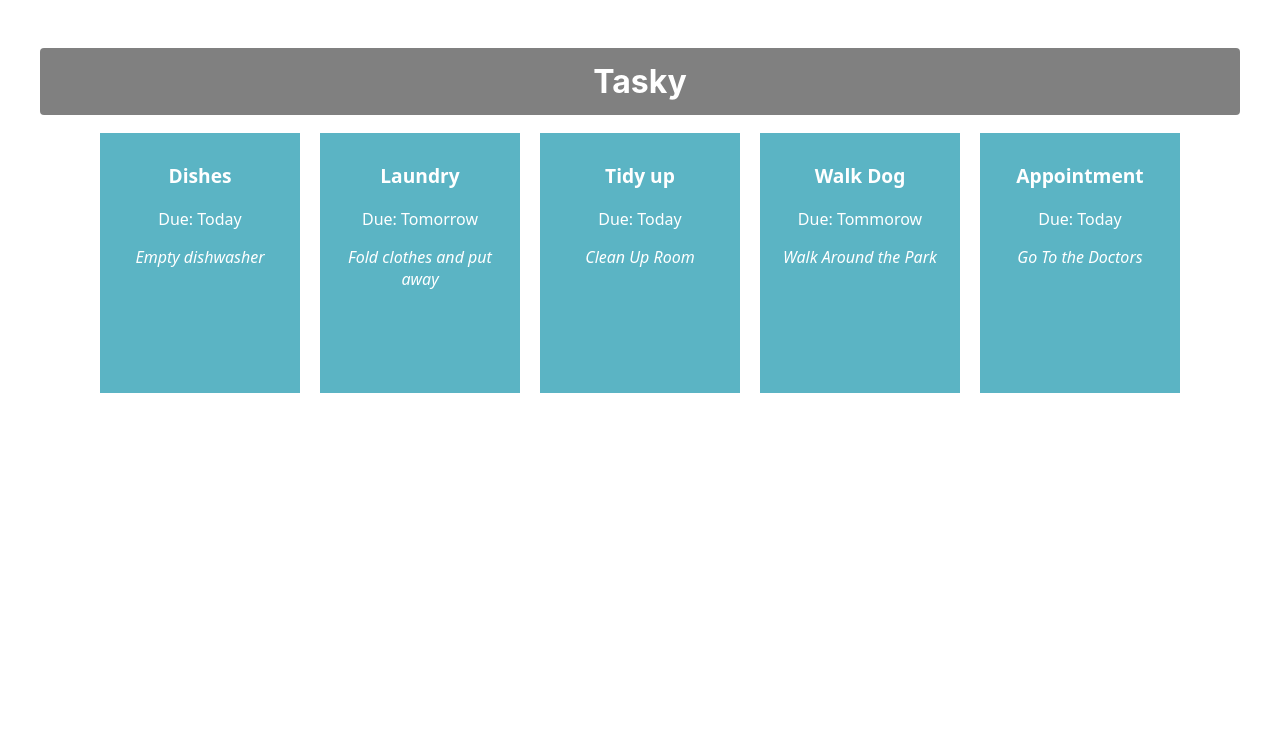
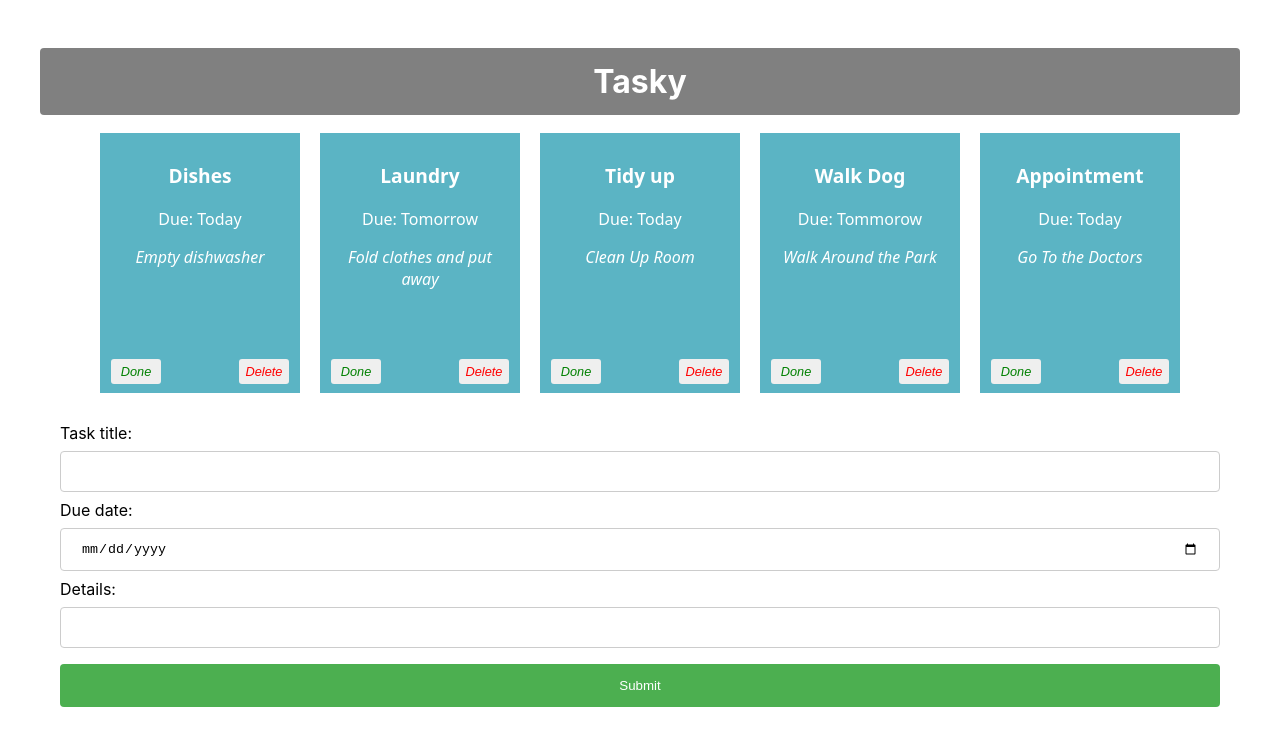
Before and after one commit to SimmiiP/react-basic-labs, a React (Create React App) app in the folder tasky/: page / in a window 1280 px wide. Shown: the top 746 px of the page. Built offline with nearby package versions, Linux system fonts and the light colour scheme.

Commit message:
Week 3 Lab A done

```diff
--- a/tasky/package.json
+++ b/tasky/package.json
@@ -9,6 +9,7 @@
     "react": "^17.0.2",
     "react-dom": "^17.0.2",
     "react-scripts": "5.0.0",
+    "uuid": "^8.3.2",
     "web-vitals": "^2.1.3"
   },
   "scripts": {
--- a/tasky/src/App.css
+++ b/tasky/src/App.css
@@ -38,3 +38,55 @@
 .describe{
   font-style: italic;
 }
+button {
+  border: none;
+  border-radius: 3px;
+  font-style: italic;
+  font-size: 0.8em;
+  margin: 4px 6px;
+  width: 50px;
+  height: 25px;
+}
+
+.doneButton {
+  position: absolute;
+  bottom: 5px;
+  left: 5px;
+  color: green;
+}
+
+.deleteButton {
+  position: absolute;
+  bottom: 5px;
+  right: 5px;
+  color: red;
+}
+
+input[type=text], input[type=date] {
+  width: 100%;
+  padding: 12px 20px;
+  margin: 8px 0;
+  display: inline-block;
+  border: 1px solid #ccc;
+  border-radius: 4px;
+  box-sizing: border-box;
+}
+
+input[type=submit] {
+  width: 100%;
+  background-color: #4CAF50;
+  color: white;
+  padding: 14px 20px;
+  margin: 8px 0;
+  border: none;
+  border-radius: 4px;
+  cursor: pointer;
+}
+
+input[type=submit]:hover {
+  background-color: #45a049;
+}
+
+form {
+  text-align: left;
+}
--- a/tasky/src/App.js
+++ b/tasky/src/App.js
@@ -2,30 +2,88 @@
 import './App.css';
 import Task from './components/Task';
 import React, {useState} from 'react';
-
+import AddTaskForm from './components/Form';
+import { v4 as uuidv4} from 'uuid';
 function App() {
 
   const [ taskState, setTaskState ] = useState({
     tasks: [
-      {id: 1, title:"Dishes", deadline: "Today", description: "Empty dishwasher"},
-      {id: 2, title: "Laundry", deadline: "Tomorrow", description: "Fold clothes and put away"},
-      {id: 3, title: "Tidy up", deadline: "Today", description: "Clean Up Room"},
-      {id: 4, title: "Walk Dog", deadline: "Tommorow", description: "Walk Around the Park"},
-      {id: 5, title: "Appointment", deadline: "Today", description: "Go To the Doctors"}
+      {id: 1, title:"Dishes", deadline: "Today", description: "Empty dishwasher", done: false},
+      {id: 2, title: "Laundry", deadline: "Tomorrow", description: "Fold clothes and put away", done: false},
+      {id: 3, title: "Tidy up", deadline: "Today", description: "Clean Up Room", done: false},
+      {id: 4, title: "Walk Dog", deadline: "Tommorow", description: "Walk Around the Park", done: false},
+      {id: 5, title: "Appointment", deadline: "Today", description: "Go To the Doctors", done: false}
     ]
   });
+
+  const [ formState, setFormState ] = useState({
+    title: "",
+    description: "",
+    deadline: ""
+  });
+
+  const formChangeHandler = (event) => {
+    let form = {...formState};
+
+    switch(event.target.name) {
+      case "title":
+          form.title = event.target.value;
+          break;
+      case "description":
+          form.description = event.target.value;
+          break;
+      case "deadline":
+          form.deadline = event.target.value;
+          break;
+      default:
+          form = formState;
+    }
+    setFormState(form);
+  }
+
+  console.log(formState);
+
+  const doneHandler = (taskIndex) => {
+    const tasks = [...taskState.tasks];
+    tasks[taskIndex].done = !tasks[taskIndex].done;
+    setTaskState({tasks});
+  }
+
+  const deleteHandler = (taskIndex) => {
+    const tasks = [...taskState.tasks];
+    tasks.splice(taskIndex, 1);
+    setTaskState({tasks});
+  }
+
+  const formSubmitHandler = (event) => {
+    event.preventDefault();
+
+    const tasks = [...taskState.tasks];
+    const form = {...formState};
+
+    form.id = uuidv4();
+
+    tasks.push(form);
+    setTaskState({tasks});
+  }
 
   return (
     <div className="container">
       <h1>Tasky</h1>
-      {taskState.tasks.map((task) => (
+      {taskState.tasks.map((task, index) => (
     <Task
       title={task.title}
       description={task.description}
       deadline={task.deadline}
       key={task.id}
+      done={task.done}
+      markDone={() => doneHandler(index)}
+      deleteTask = {() => deleteHandler(index)}
     />
   ))}
+ <AddTaskForm submit={formSubmitHandler} change={formChangeHandler} />
+
+
 
       </div>
   );
--- /dev/null
+++ b/tasky/src/components/Form.js
@@ -0,0 +1,29 @@
+import React from "react";
+
+const AddTaskForm = (props) => {
+
+  return (
+    <div>
+      <form onSubmit = {props.submit}>
+        <label>
+            Task title:
+            <input type="text" name="title" required onChange={(event) => props.change(event)} />
+        </label>
+        <br />
+        <label>
+            Due date:
+            <input type="date" name="deadline" required onChange={(event) => props.change(event)}/>
+        </label>
+        <br />
+        <label>
+            Details:
+            <input type="text" name="description" onChange={(event) => props.change(event)}/>
+        </label>
+        <input type="submit" value="Submit" onChange={(event) => props.change(event)}/>
+        </form>
+
+    </div>
+  )
+};
+
+export default AddTaskForm;
--- a/tasky/src/components/Task.js
+++ b/tasky/src/components/Task.js
@@ -3,10 +3,12 @@
 const Task = (props) => {
 
     return (
-        <div className="card">
+        <div className="card" style={{backgroundColor: props.done ? 'lightgrey' : '#5bb4c4'}}>
             <p className="title">{props.title}</p>
             <p>Due: {props.deadline}</p>
             <p className="describe">{props.description}</p>
+            <button onClick={props.markDone} className='doneButton'>Done</button>
+            <button className='deleteButton' onClick={props.deleteTask}>Delete</button>
         </div>
     )
 }
```
Also changed, not shown: 1 other file (tests, documents, lock files or other folders).
